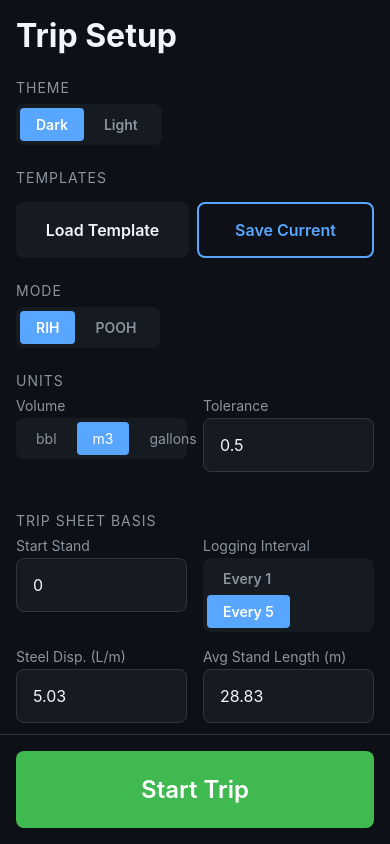
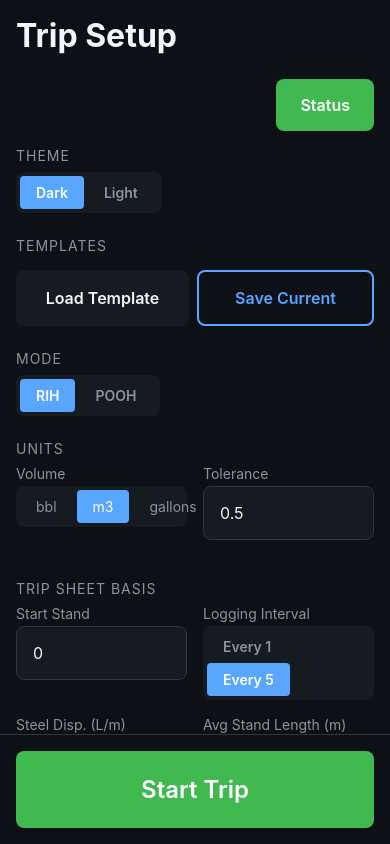
Before and after one commit to smurfetom/TripGuard, a React Native app: screen / in a window 390 px wide. Built offline with nearby package versions, Linux system fonts and the light colour scheme.

Commit message:
feat(navigation): wire Status route into main navigator (Opt3)

```diff
--- a/src/navigation/AppNavigator.tsx
+++ b/src/navigation/AppNavigator.tsx
@@ -59,7 +59,7 @@ export function AppNavigator() {
     return <StatusScreen onClose={() => setScreen('Setup')} />;
   }
 
-  return <SetupScreen onStartTrip={() => setScreen('Driller')} />;
+  return <SetupScreen onStartTrip={() => setScreen('Driller')} onGoToStatus={() => setScreen('Status')} />;
 }
 
 const styles = StyleSheet.create({
```
